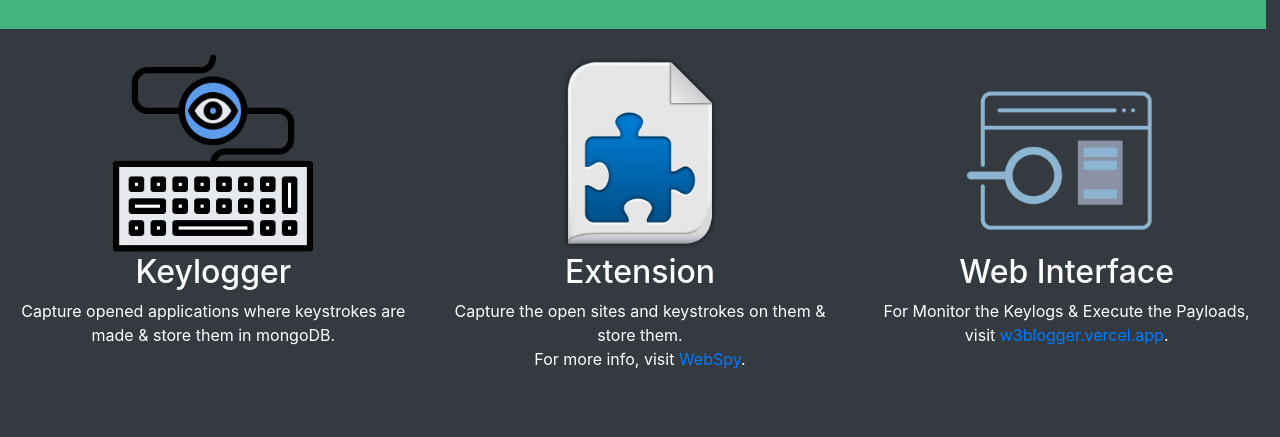
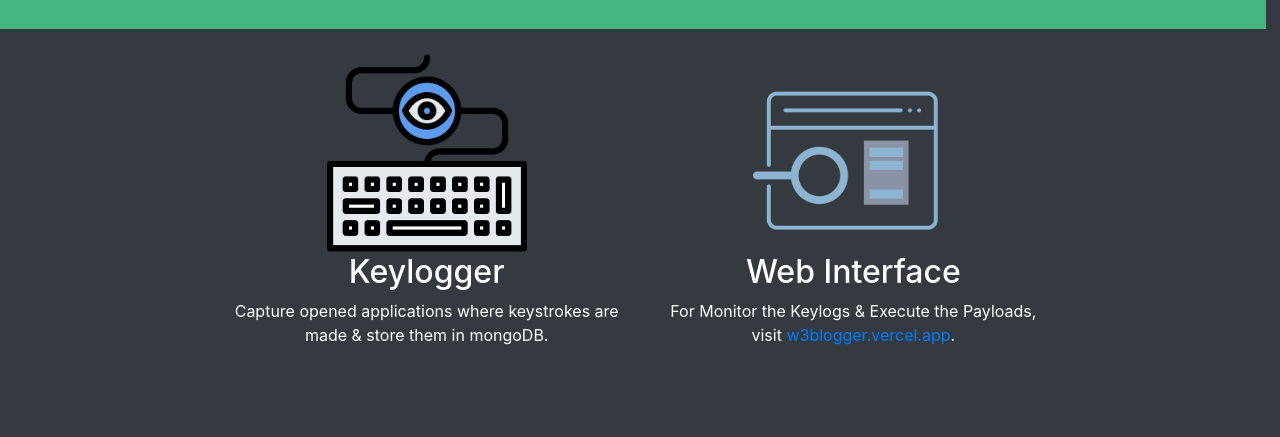
Before and after one commit to 3rr0r-505/KeySpy-site, a plain HTML site: page index.html in a window 1280 px wide. Shown: the part 2674-3111 px from the top of the page. Drawn offline with nearby package versions, Linux system fonts and the light colour scheme.

Commit message:
Update index.html

```diff
--- a/index.html
+++ b/index.html
@@ -121,11 +121,11 @@
                     <h2>Keylogger</h2>
                     <p>Capture opened applications where keystrokes are made & store them in mongoDB.</p>
                 </div>
-                <div class="col-md-4 mb-4">
+                <!--<div class="col-md-4 mb-4">
                     <img src="./img/extn.png" alt="Image 2" class="img-fluid" width="200" height="200">
                     <h2>Extension</h2>
                     <p>Capture the open sites and keystrokes on them & store them. <br> For more info, visit <a href="https://github.com/3rr0r-505/WebSpy" target="_blank">WebSpy</a>.</p>
-                </div>
+                </div>-->
                 <div class="col-md-4 mb-4">
                     <img src="./img/intrface.png" alt="Image 3" class="img-fluid" width="200" height="200">
                     <h2>Web Interface</h2>
```
